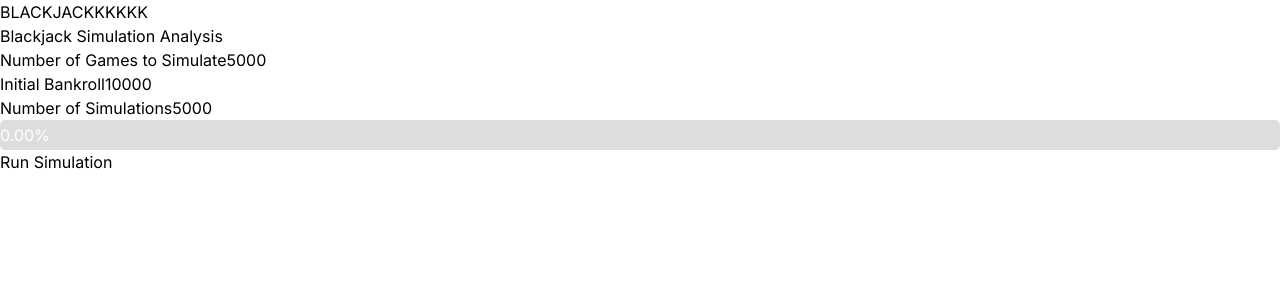
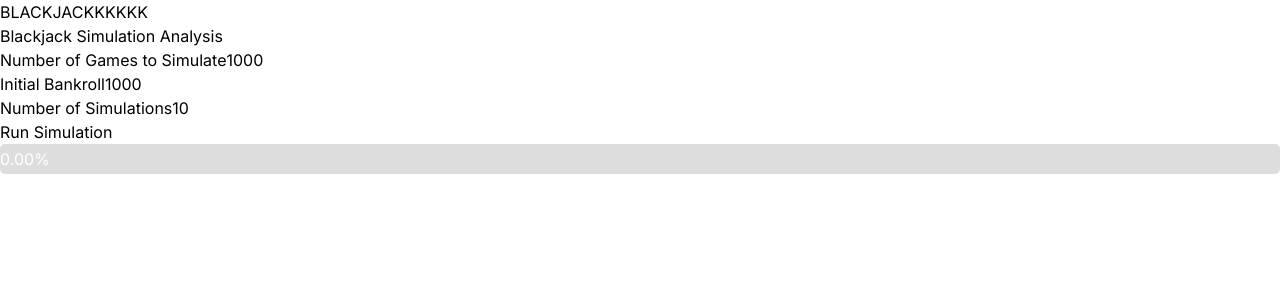
Before and after one commit to RalfiBahar/Blackjack-Sim, a Next.js app in the folder op-black-frontend/: page / in a window 1280 px wide. Shown: the top 300 px of the page. Built offline with nearby package versions, Linux system fonts and the light colour scheme.

Commit message:
feat: move computation to server side w/streaming
 - Moved simulation calculation to api/runSimulation route
 - Implemented streaming as the incoming data may be very large
 - TODO: Make streaming better, limit initial request values, check ways to limit/lower memory usage of app

```diff
--- /dev/null
+++ b/op-black-frontend/src/app/api/runSimulation/route.ts
@@ -0,0 +1,62 @@
+import { NextRequest, NextResponse } from "next/server";
+import runSimulation from "../../../run_simulation";
+import { BET_MULTIPLIER } from "../../../constants";
+
+export async function POST(req: NextRequest) {
+  try {
+    const { numGames, initialBankroll, numSimulations } = await req.json();
+
+    const baseBet = initialBankroll * BET_MULTIPLIER;
+    const aggregatedData: any[] = [];
+    let totalBankruptcies = 0;
+    let combinedResults: any = {};
+
+    const stream = new ReadableStream({
+      async start(controller) {
+        for (let i = 0; i < numSimulations; i++) {
+          const result = runSimulation(numGames, baseBet, initialBankroll);
+          totalBankruptcies += result.summary.numBankruptcies;
+          aggregatedData.push(result.data);
+
+          // Stream the current result data
+          controller.enqueue(JSON.stringify(result.data));
+        }
+
+        // Once all data is processed, aggregate results
+        if (aggregatedData.length > 0) {
+          const keys = Object.keys(aggregatedData[0]);
+          combinedResults = keys.reduce((acc: any, key: string) => {
+            acc[key] = aggregatedData.reduce((sum: number[], data: any) => {
+              return sum.map((val, index) => val + data[key][index]);
+            }, new Array(aggregatedData[0][key].length).fill(0));
+            return acc;
+          }, {});
+
+          // Calculate averages
+          Object.keys(combinedResults).forEach((key: string) => {
+            combinedResults[key] = combinedResults[key].map(
+              (val: number) => val / numSimulations
+            );
+          });
+        }
+
+        // Enqueue the final aggregated data
+        controller.enqueue(
+          JSON.stringify({ results: combinedResults, totalBankruptcies })
+        );
+
+        controller.close();
+      },
+    });
+
+    return new NextResponse(stream, {
+      headers: {
+        "Content-Type": "application/json",
+        "Total-Bankruptcies": totalBankruptcies.toString(),
+      },
+    });
+  } catch (error) {
+    console.error("Error running simulation:", error);
+    return NextResponse.json({ error: "Simulation failed" }, { status: 500 });
+  }
+}
--- a/op-black-frontend/src/app/page.tsx
+++ b/op-black-frontend/src/app/page.tsx
@@ -1,11 +1,22 @@
 import Image from "next/image";
 import BlackjackSimulation from "@/components/BlackjackSimulation";
+import { InitialData } from "@/components/types";
+
+const initialData: InitialData = {
+  numGames: 1000,
+  initialBankroll: 1000,
+  numSimulations: 10,
+  results: null,
+  aggregate: null,
+  totalBankruptcies: 0,
+  percentDoneSimulating: 0,
+};
 
 export default function Home() {
   return (
     <div>
       BLACKJACKKKKKK
-      <BlackjackSimulation />
+      <BlackjackSimulation initialData={initialData} />
     </div>
   );
 }
--- a/op-black-frontend/src/components/BlackjackSimulation.tsx
+++ b/op-black-frontend/src/components/BlackjackSimulation.tsx
@@ -1,117 +1,162 @@
 "use client";
 
 import React, { useState } from "react";
-import runSimulation from "../run_simulation";
-import { GAMES_PLAYED_PER_HOUR, BET_MULTIPLIER } from "../constants";
-import { calculateRequiredGames } from "../utils";
-import { Line, Bar, Scatter } from "react-chartjs-2";
-import { Chart, registerables } from "chart.js";
+import SimulationForm from "../components/SimulationForm";
+import { InitialData, SimulationParams } from "./types";
 import {
-  CurrentBankrollChart,
-  CountCurrNetProfitChart,
-  BetAmountFrequencyChart,
-  CurrNetProfitPerBetChart,
+  GeneralStats,
+  TotalNetProfitDistributionChart,
   CumulativeNetProfitChart,
-  RunningCountStatistics,
+  CurrNetProfitDistributionChart,
   RunningCountDistributionChart,
   RunningCountDistributionStatistics,
-  CurrNetProfitDistributionChart,
-  TotalNetProfitDistributionChart,
-  GeneralStats,
-} from ".";
+  RunningCountStatistics,
+  CurrNetProfitPerBetChart,
+  BetAmountFrequencyChart,
+  CountCurrNetProfitChart,
+  CurrentBankrollChart,
+} from "../components";
+import {
+  Chart as ChartJS,
+  CategoryScale,
+  LinearScale,
+  BarElement,
+  PointElement,
+  LineElement,
+  Title,
+  Tooltip,
+  Legend,
+} from "chart.js";
+import CustomProgressBar from "../components/CustomProgressBar";
 
-import CustomProgressBar from "./CustomProgressBar";
+ChartJS.register(
+  CategoryScale,
+  LinearScale,
+  BarElement,
+  PointElement,
+  LineElement,
+  Title,
+  Tooltip,
+  Legend
+);
 
-Chart.register(...registerables);
+interface BlackjackSimulationProps {
+  initialData: InitialData;
+}
 
-const BlackjackSimulation: React.FC = () => {
-  const [numGames, setNumGames] = useState<number>(5000);
-  const [initialBankroll, setInitialBankroll] = useState<number>(10000);
-  const [numSimulations, setNumSimulations] = useState<number>(5000);
-  const [results, setResults] = useState<any>(null);
-  const [aggregate, setAggregate] = useState<any>(null);
-  const [totalBankruptcies, setTotalBankruptcies] = useState<number>(0);
-  const [percentDoneSimulating, setPercentDoneSimulating] = useState<number>(0);
+const BlackjackSimulation: React.FC<BlackjackSimulationProps> = ({
+  initialData,
+}) => {
+  const [results, setResults] = useState<any>(initialData.results);
+  const [aggregate, setAggregate] = useState<any>(initialData.aggregate);
+  const [totalBankruptcies, setTotalBankruptcies] = useState<number>(
+    initialData.totalBankruptcies
+  );
+  const [percentDoneSimulating, setPercentDoneSimulating] = useState<number>(
+    initialData.percentDoneSimulating
+  );
 
-  const handleRunSimulation = async () => {
-    const baseBet = initialBankroll * BET_MULTIPLIER;
-    const aggregatedData: any[] = [];
-    let totalBankruptcies = 0;
-    let combinedResults: any = {};
+  const handleRunSimulation = async (simulationParams: SimulationParams) => {
+    setPercentDoneSimulating(0);
 
-    for (let i = 0; i < numSimulations; i++) {
-      const result = runSimulation(numGames, baseBet, initialBankroll);
-      setPercentDoneSimulating(((i + 1) / numSimulations) * 100);
-      totalBankruptcies += result.summary.numBankruptcies;
-      aggregatedData.push(result.data);
+    try {
+      const response = await fetch("/api/runSimulation", {
+        method: "POST",
+        headers: {
+          "Content-Type": "application/json",
+        },
+        body: JSON.stringify(simulationParams),
+      });
+
+      if (!response.ok) {
+        console.error("Failed to fetch simulation results");
+        return;
+      }
+
+      const reader = response.body?.getReader();
+      if (!reader) {
+        console.error("Failed to get reader from response body");
+        return;
+      }
+
+      const textDecoder = new TextDecoder();
+      let done = false;
+      let partialData = "";
+      let combinedResults = null;
+      const aggregatedData = [];
+
+      while (!done) {
+        const { value, done: streamDone } = await reader.read();
+        done = streamDone;
+        if (value) {
+          partialData += textDecoder.decode(value, { stream: true });
+
+          let boundaryIndex;
+          while ((boundaryIndex = partialData.indexOf("}{")) !== -1) {
+            const jsonString = partialData.slice(0, boundaryIndex + 1);
+            partialData = partialData.slice(boundaryIndex + 1);
+            //console.log(jsonString);
+            try {
+              const parsedChunk = JSON.parse(jsonString);
+              if (parsedChunk.results) {
+                combinedResults = parsedChunk.results;
+                setTotalBankruptcies(parsedChunk.totalBankruptcies);
+              } else {
+                // Intermediate data
+                aggregatedData.push(parsedChunk);
+              }
+            } catch (error) {
+              console.error("Error parsing JSON:", error);
+            }
+          }
+        }
+      }
+
+      if (partialData.length > 0) {
+        try {
+          const parsedChunk = JSON.parse(partialData);
+          if (parsedChunk.results) {
+            combinedResults = parsedChunk.results;
+            setTotalBankruptcies(parsedChunk.totalBankruptcies);
+          } else {
+            // Intermediate data
+            aggregatedData.push(parsedChunk);
+          }
+        } catch (error) {
+          console.error("Error parsing final JSON object:", error);
+        }
+      }
+
+      setResults(combinedResults);
+      setAggregate(aggregatedData);
+      setPercentDoneSimulating(100);
+
+      //console.log("Results:", combinedResults);
+      //console.log("Aggregate:", aggregatedData);
+      //console.log("Total Bankruptcies:", totalBankruptcies);
+    } catch (error) {
+      console.error("Error running simulation:", error);
     }
-    setAggregate(aggregatedData);
-    // Aggregate data
-    const keys = Object.keys(aggregatedData[0]);
-    combinedResults = keys.reduce((acc: any, key: string) => {
-      acc[key] = aggregatedData.reduce((sum: number[], data: any) => {
-        return sum.map((val, index) => val + data[key][index]);
-      }, new Array(aggregatedData[0][key].length).fill(0));
-      return acc;
-    }, {});
-
-    // Calculate averages
-    Object.keys(combinedResults).forEach((key: string) => {
-      combinedResults[key] = combinedResults[key].map(
-        (val: number) => val / numSimulations
-      );
-    });
-
-    setResults(combinedResults);
-    setTotalBankruptcies(totalBankruptcies);
   };
-
   return (
     <div>
       <h1>Blackjack Simulation Analysis</h1>
-      <div>
-        <label>Number of Games to Simulate</label>
-        <input
-          type="number"
-          value={numGames}
-          onChange={(e) => setNumGames(Number(e.target.value))}
-          min={1}
-          max={1000000}
-        />
-      </div>
-      <div>
-        <label>Initial Bankroll</label>
-        <input
-          type="number"
-          value={initialBankroll}
-          onChange={(e) => setInitialBankroll(Number(e.target.value))}
-          min={1}
-          max={1000000}
-        />
-      </div>
-      <div>
-        <label>Number of Simulations</label>
-        <input
-          type="number"
-          value={numSimulations}
-          onChange={(e) => setNumSimulations(Number(e.target.value))}
-          min={1}
-          max={100000}
-        />
-      </div>
+      <SimulationForm
+        initialData={initialData}
+        onSubmit={handleRunSimulation}
+      />
       <div>
         <CustomProgressBar progress={percentDoneSimulating} />{" "}
         {/* Use the custom progress bar */}
       </div>
-      <button onClick={handleRunSimulation}>Run Simulation</button>
       {results && aggregate && (
         <div>
           <h1 className="text-xl">Simulation Results</h1>
           <GeneralStats
             results={results}
             totalBankruptcies={totalBankruptcies}
-            numGames={numGames}
-            numSimulations={numSimulations}
+            numGames={initialData.numGames}
+            numSimulations={initialData.numSimulations}
           />
           <div className="flex gap-4">
             <div className="w-1/2">
@@ -123,7 +168,7 @@ const BlackjackSimulation: React.FC = () => {
           </div>
           <CurrNetProfitDistributionChart data={results} />
           <RunningCountDistributionChart data={aggregate} />
-          <RunningCountDistributionStatistics data={aggregate} />*
+          <RunningCountDistributionStatistics data={aggregate} />
           <RunningCountStatistics data={aggregate} />
           <CurrNetProfitPerBetChart data={aggregate} />
           <BetAmountFrequencyChart data={aggregate} />
--- /dev/null
+++ b/op-black-frontend/src/components/SimulationForm.tsx
@@ -0,0 +1,65 @@
+"use client";
+
+import React, { useState } from "react";
+import { InitialData, SimulationParams } from "./types";
+
+interface SimulationFormProps {
+  initialData: InitialData;
+  onSubmit: (data: SimulationParams) => void;
+}
+
+const SimulationForm: React.FC<SimulationFormProps> = ({
+  initialData,
+  onSubmit,
+}) => {
+  const [numGames, setNumGames] = useState<number>(initialData.numGames);
+  const [initialBankroll, setInitialBankroll] = useState<number>(
+    initialData.initialBankroll
+  );
+  const [numSimulations, setNumSimulations] = useState<number>(
+    initialData.numSimulations
+  );
+
+  const handleSubmit = (e: React.FormEvent) => {
+    e.preventDefault();
+    onSubmit({ numGames, initialBankroll, numSimulations });
+  };
+
+  return (
+    <form onSubmit={handleSubmit}>
+      <div>
+        <label>Number of Games to Simulate</label>
+        <input
+          type="number"
+          value={numGames}
+          onChange={(e) => setNumGames(Number(e.target.value))}
+          min={1}
+          max={1000000}
+        />
+      </div>
+      <div>
+        <label>Initial Bankroll</label>
+        <input
+          type="number"
+          value={initialBankroll}
+          onChange={(e) => setInitialBankroll(Number(e.target.value))}
+          min={1}
+          max={1000000}
+        />
+      </div>
+      <div>
+        <label>Number of Simulations</label>
+        <input
+          type="number"
+          value={numSimulations}
+          onChange={(e) => setNumSimulations(Number(e.target.value))}
+          min={1}
+          max={100000}
+        />
+      </div>
+      <button type="submit">Run Simulation</button>
+    </form>
+  );
+};
+
+export default SimulationForm;
--- /dev/null
+++ b/op-black-frontend/src/components/types.ts
@@ -0,0 +1,12 @@
+export interface SimulationParams {
+  numGames: number;
+  initialBankroll: number;
+  numSimulations: number;
+}
+
+export interface InitialData extends SimulationParams {
+  results: any;
+  aggregate: any;
+  totalBankruptcies: number;
+  percentDoneSimulating: number;
+}
```
